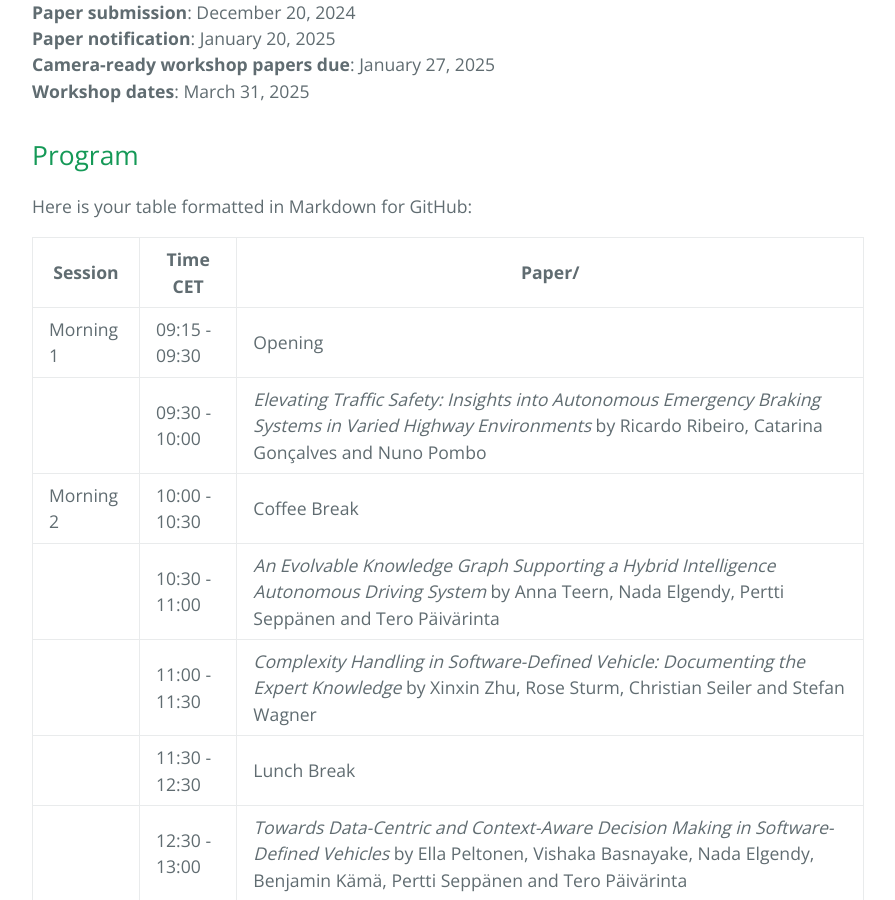
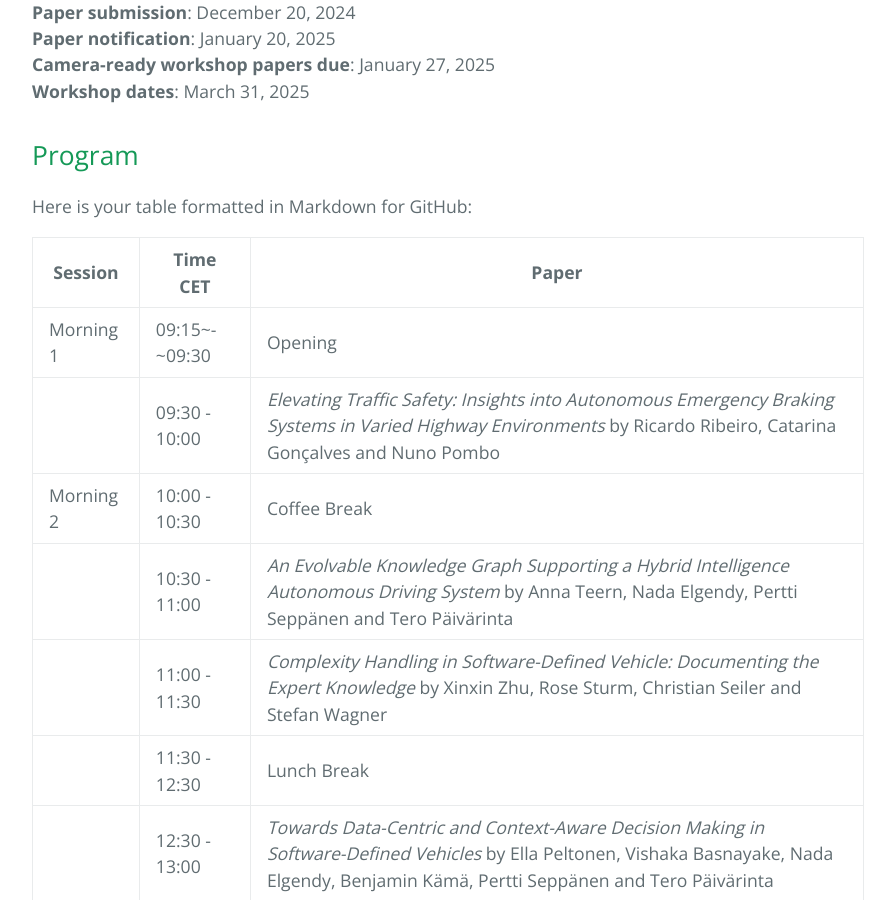
Before and after one commit to WASA-Workshop/2025, a Jekyll site: the page built from index.md, in a window 1280 px wide and 900 px high, scrolled down 2336 px. Shown: the whole window, without its empty margins (192-1087 px from the left). Built offline with Jekyll 4.4.1, drawn with Linux system fonts in a browser that asks for light colours; our own code applies the rules of GitHub Pages for plain Markdown files.

```diff
--- a/index.md
+++ b/index.md
@@ -58,9 +58,9 @@ All dates are AoE.
 ## Program
 Here is your table formatted in Markdown for GitHub:
 
-| Session    | Time CET        | Paper/                                                                                         |
+| Session    | Time CET        | Paper                                                                                         |
 |------------|---------------|------------------------------------------------------------------------------------------------------|
-| Morning 1  | 09:15 - 09:30  | Opening                                                                                              |
+| Morning 1  | 09:15~-~09:30  | Opening                                                                                              |
 |            | 09:30 - 10:00  | *Elevating Traffic Safety: Insights into Autonomous Emergency Braking Systems in Varied Highway Environments* by Ricardo Ribeiro, Catarina Gonçalves and Nuno Pombo |
 | Morning 2  | 10:00 - 10:30  | Coffee Break                                                                                        |
 |            | 10:30 - 11:00  | *An Evolvable Knowledge Graph Supporting a Hybrid Intelligence Autonomous Driving System* by Anna Teern, Nada Elgendy, Pertti Seppänen and Tero Päivärinta |
```
